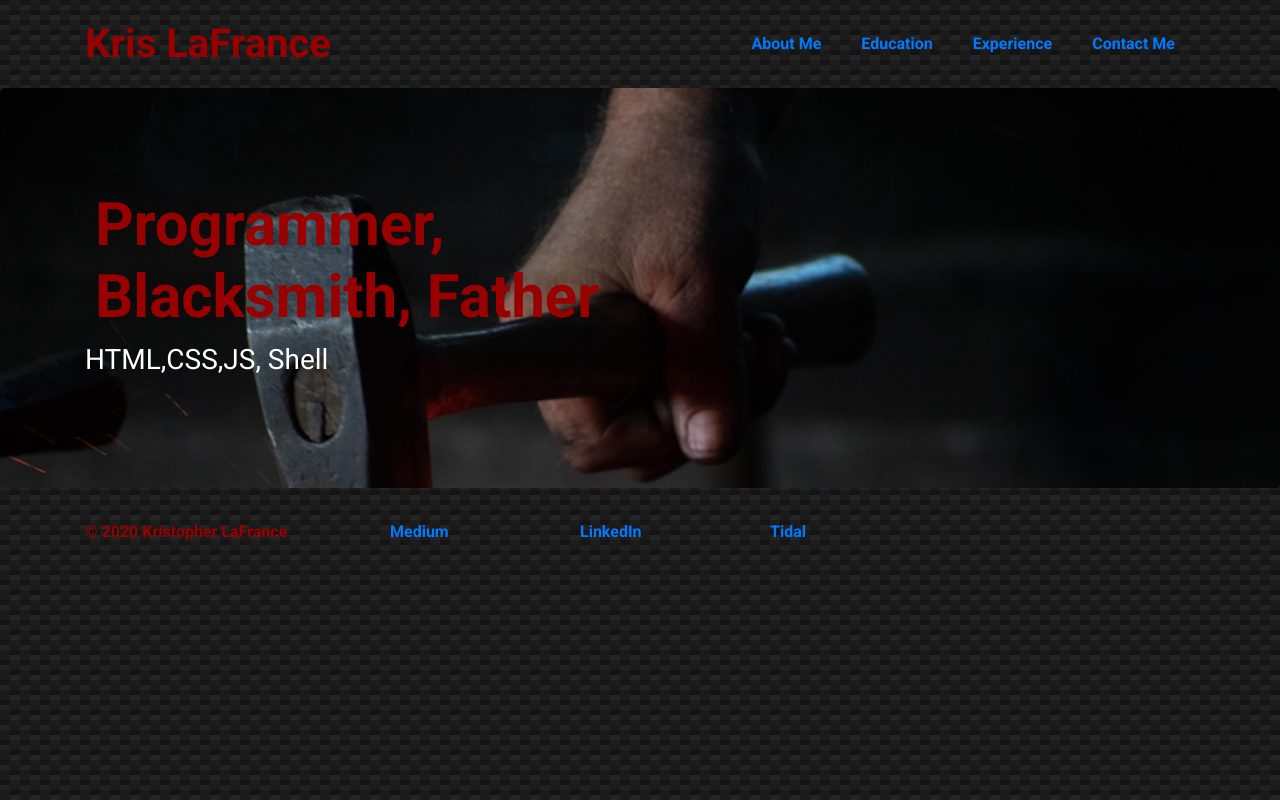
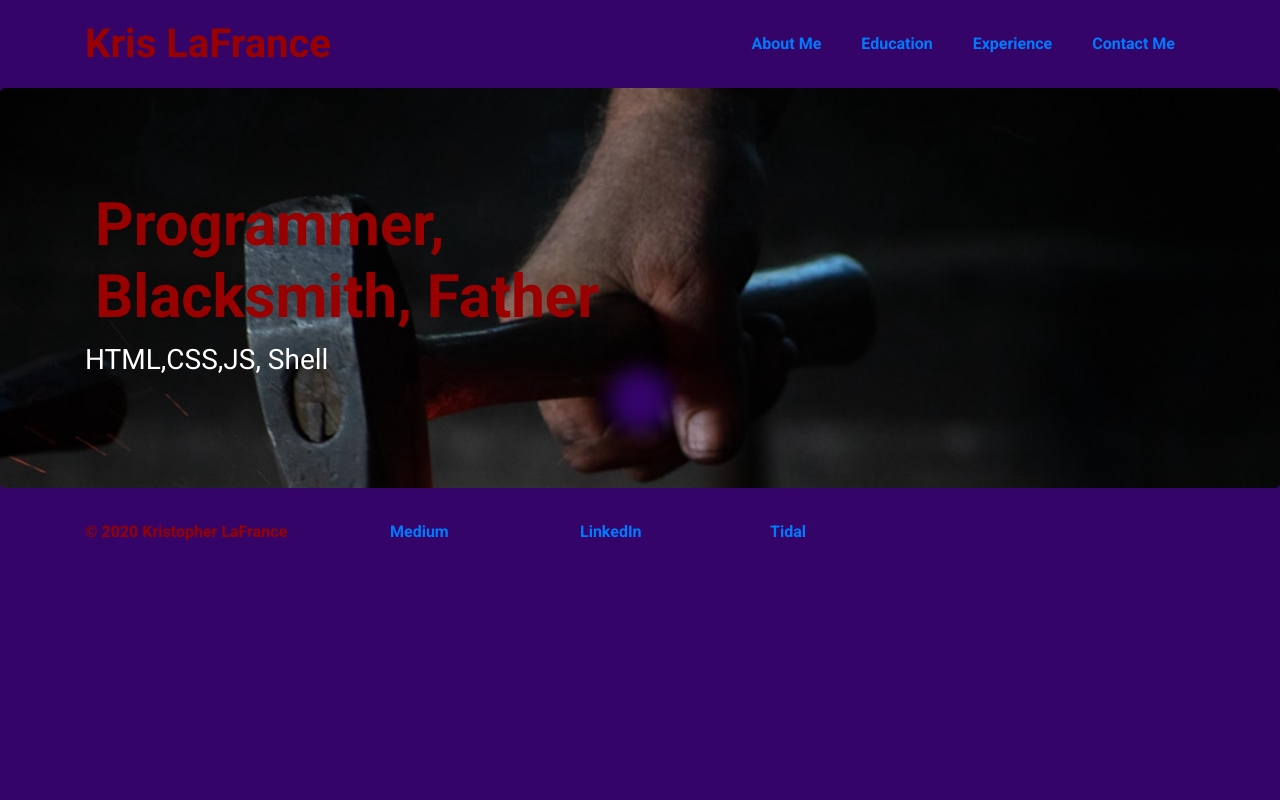
Before and after one commit to Shasaeb/Profile, a PHP site: page / in a window 1280 px wide. Run offline with PHP 8.4, Linux system fonts and the light colour scheme.

Commit message:
New BackGround

```diff
--- a/index.html
+++ b/index.html
@@ -8,6 +8,24 @@
     <link href="style.css" type="text/css" rel="stylesheet">
   </head>
   <body>
+    <div class="polygon">
+  <div class="side"></div>
+  <div class="side"></div>
+  <div class="side"></div>
+  <div class="side"></div>
+  <div class="side"></div>
+  <div class="side"></div>
+  <div class="side"></div>
+  <div class="side"></div>
+  <div class="side"></div>
+  <div class="side"></div>
+  <div class="side"></div>
+  <div class="side"></div>
+  <div class="side"></div>
+  <div class="side"></div>
+  <div class="side"></div>
+  <div class="side"></div>
+</div>
     <header class='container'>
       <div class='row'>
         <h1 class='col-sm-6'> Kris LaFrance</h1>
--- a/style.css
+++ b/style.css
@@ -1,16 +1,70 @@
+@import "compass/css3";
+
 body {
   font-family: Roboto, sans-serif;
-  background:
-linear-gradient(27deg, #151515 5px, transparent 5px) 0 5px,
-linear-gradient(207deg, #151515 5px, transparent 5px) 10px 0px,
-linear-gradient(27deg, #222 5px, transparent 5px) 0px 10px,
-linear-gradient(207deg, #222 5px, transparent 5px) 10px 5px,
-linear-gradient(90deg, #1b1b1b 10px, transparent 10px),
-linear-gradient(#1d1d1d 25%, #1a1a1a 25%, #1a1a1a 50%, transparent 50%, transparent 75%, #242424 75%, #242424);
-background-color: #131313;
-background-size: 20px 20px;
+  background-color: #340468;
+    height: 100vh;
+    margin: 0;
+    overflow: hidden;
+    perspective: 3.125vmin;
+
 color:#990000
 }
+body::after {
+  background-color: #340468;
+  border-radius: 50%;
+  box-shadow: 0 0 2.5vmin 2.5vmin #340468;
+  content: "";
+  height: 2.5vmin;
+  left: 50%;
+  position: absolute;
+  top: 50%;
+  transform: translate(-50%, -50%);
+  width: 2.5vmin;
+}
+
+// Polygon -----------------------------
+
+.polygon {
+  animation: 4s linear infinite polygon;
+  left: 50%;
+  position: absolute;
+  top: 50%;
+  transform-style: preserve-3d;
+  transform: rotatex(90deg) rotatey(0) translatey(-25vmin);
+}
+
+@keyframes polygon {
+  100% {
+    transform: rotatex(90deg) rotatey(360deg) translatey(0);
+  }
+}
+
+// Side --------------------------------
+
+$n: 16; // number of sides
+$r: 25vmin; // inradius (apothem)
+$a: 2 * $r * tan(180deg / $n); // side length
+
+.side {
+  background-image: url(https://s3-us-west-2.amazonaws.com/s.cdpn.io/231848/fractal-fire-sky-seamless-background.jpg);
+  background-size: ($n * $a) 25%;
+  filter: hue-rotate(-10deg);
+  height: 100vmin;
+  position: absolute;
+  transform-origin: 0;
+  width: calc(#{$a} + 1px);
+
+  @for $i from 1 through $n {
+    &:nth-child(#{$i}) {
+      background-position: ($a * $i * -1) 0;
+      transform: rotatey(360deg / $n * $i) translate3d(-50%, -50%, $r);
+    }
+  }
+}
+
+
+
 p {
 font-weight: 900;
 
```
Also changed, not shown: about.html (+18 -0 lines), contact.html (+18 -0 lines), education.html (+18 -0 lines), experience.html (+18 -0 lines).
